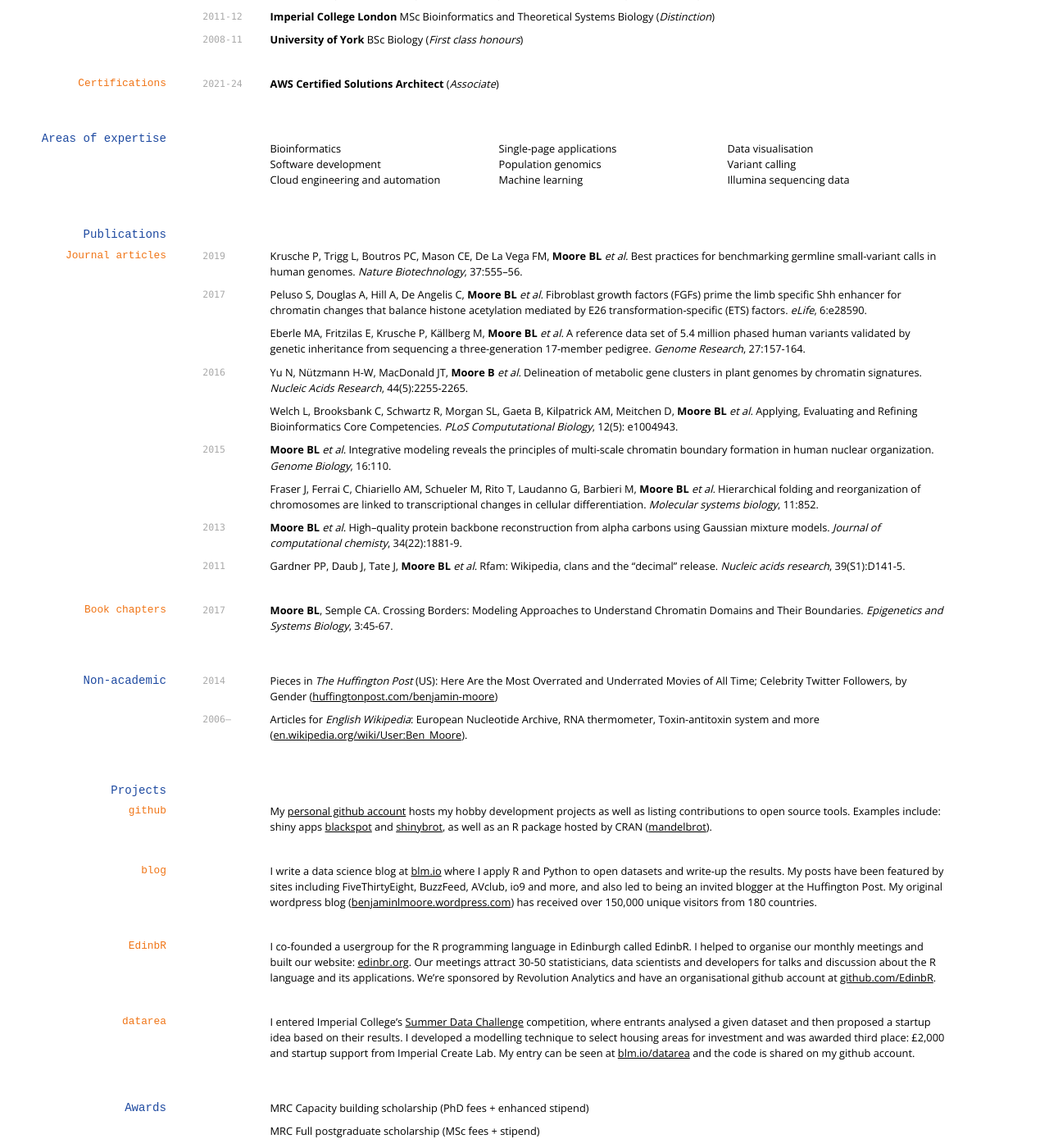
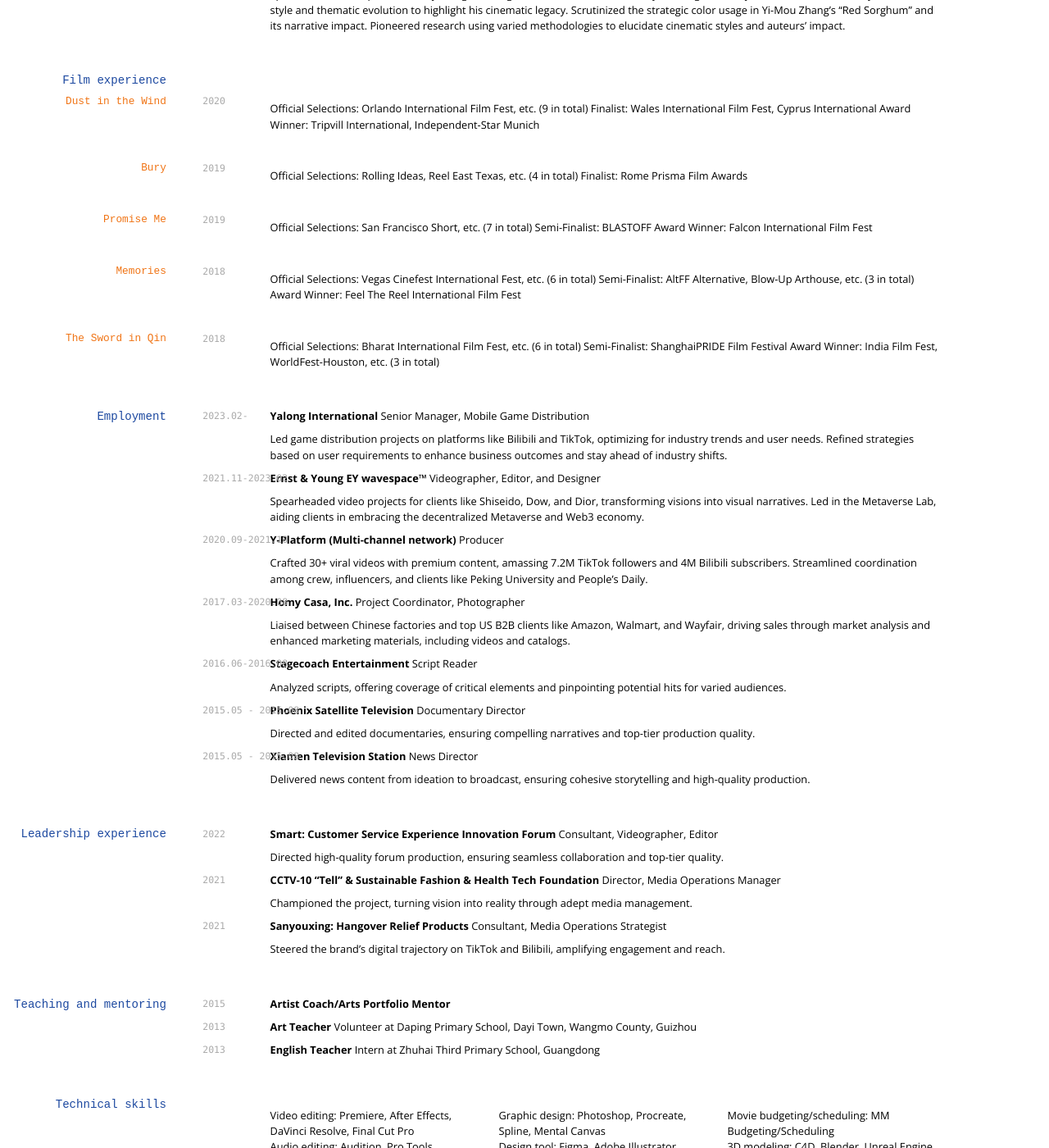
Before and after one commit to blmoore/md-cv, a Jekyll site: the page built from index.md, in a window 1280 px wide and 1400 px high, scrolled down 893 px. Shown: the whole window at 82% size. Built offline with Jekyll 4.4.1, drawn with Linux system fonts in a browser that asks for light colours; nearby versions of some CDN libraries; some web fonts are replaced; some of the changed text lies outside the part shown.

Commit message:
Update index.md

```diff
--- a/index.md
+++ b/index.md
@@ -12,171 +12,163 @@ title: Katherine Chen's CV
 <i class="fa fa-wix"></i> <a href="https://www.chenyujun.com/">Portfolio</a>
 </div>
 
-### Research interests
+## Research interests
 
 Virtual Production: The Evolution of Cinematic "Hyper-Reality" in the Algorithmic Era
 
 ## Education
 
-`2015 - 2019`
+`2015-2019`
 __DePaul University, Master of Fine Art in Film.__
 - GPA 3.79/4 MBA: Operation Management, Marketing
 
-`2013 - 2015`
+`2013-2015`
 __Hong Kong Baptist University, Bachelor of Cinema and Television__
 - Relevant Coursework: Mass Communication; Media Research Methods
 
-`2011 - 2013`
+`2011-2013`
 __Hong Kong Baptist University, Teaching English as a Second Language (Transferred)__
+
+## Research experience
+### Master researcher
+
+`2017`
+__Wuxia to Kung Fu: Evolution of Hong Kong Action Cinema under Shaw Brother Studio__
+> Pioneered in-depth archival dives into the Shaw Brothers studio' transformative journey from the 1920s to 1980s.
+> Dissected the studio's monumental influence on martial arts cinema and spotlighted visionary directors.
+> Showcased findings at a pivotal graduate symposium on Asian film history.
+
+`2016`
+__DePaul University, College of Computing and Digital Media__
+> Compiled a database from 95+ articles, revealing diversity's influence on revenue and global studio strategies.
+> Authored ten reports on global film adaptations, underscoring distribution trends and audience shifts.
+> Orchestrated research on story frameworks, dissecting conventional narrative arcs and the hero's journey.
+> Crafted 8+ script coverage, pinpointing strengths and areas of improvement in peer submissions.
+> Conducted analyses of over 50 films, extracting genre, plot, and cinematic evolution insights.
+> Piloted 20+ film projects, infusing research insights into the cinematic narrative.
+
+### Undergraduate researcher
+
+`2015`
+__Copyright Awareness and Media Download Behavior among College Students in China__
+> Administered a questionnaire, analyzing data in SPSS using frequency, crosstab, and correlation methods.
+> Generated a report on China's copyright evolution, intellectual property, and media piracy.
+
+`2014`
+__Auteur Theory and Cinematic Styles Analysis__
+> Spearheaded a comparative study of Ingmar Bergman and Robert Bresson's styles using film analysis tools.
+> Delved into Billy Wilder's film style and thematic evolution to highlight his cinematic legacy.
+> Scrutinized the strategic color usage in Yi-Mou Zhang's "Red Sorghum" and its narrative impact.
+> Pioneered research using varied methodologies to elucidate cinematic styles and auteurs' impact.
+
+## Film experience
+### Dust in the Wind
+`2020`
+> Official Selections: Orlando International Film Fest, etc. (9 in total)
+> Finalist: Wales International Film Fest, Cyprus International
+> Award Winner: Tripvill International, Independent-Star Munich
+
+### Bury
+`2019`
+> Official Selections: Rolling Ideas, Reel East Texas, etc. (4 in total)
+> Finalist: Rome Prisma Film Awards
+
+### Promise Me
+`2019`
+> Official Selections: San Francisco Short, etc. (7 in total)
+> Semi-Finalist: BLASTOFF
+> Award Winner: Falcon International Film Fest
+
+### Memories
+`2018`
+> Official Selections: Vegas Cinefest International Fest, etc. (6 in total)
+> Semi-Finalist: AltFF Alternative, Blow-Up Arthouse, etc. (3 in total)
+> Award Winner: Feel The Reel International Film Fest
+
+### The Sword in Qin
+`2018`
+> Official Selections: Bharat International Film Fest, etc. (6 in total)
+> Semi-Finalist: ShanghaiPRIDE Film Festival
+> Award Winner: India Film Fest, WorldFest-Houston, etc. (3 in total)
 
 ## Employment
 
-`2020-`
-__Illumina, Inc.__ Senior Bioinformatics Scientist (software engineer and solutions architect).
-> My work includes integrating Illumina's best-in-class _DRAGEN_ bioinformatics analysis pipelines with our flagship cloud platforms (_BaseSpace Sequence Hub_ and _Illumina Connected Analytics_). I also develop public tools such as the BaseSpace Sequence Hub Commandline Interface, alongside many other internal software engineering projects ranging from bioinformatics scripts to web applications.
+`2023.02-`
+__Yalong International__ Senior Manager, Mobile Game Distribution
+> Led game distribution projects on platforms like Bilibili and TikTok, optimizing for industry trends and user needs.
+> Refined strategies based on user requirements to enhance business outcomes and stay ahead of industry shifts.
 
-`2015-20`
-__Illumina, Inc.__ Bioinformatics Scientist (data scientist and statistical programmer).
-> I joined Illumina's R&D organisation in 2015 where I worked on a wide range of bioinformatics and data science projects. Some public-facing work focused on variant comparison and analysis tooling, and I also advanced the popular _Platinum Genomes_ gold-standard variant truthset by introducing novel validation methods.
+`2021.11-2023.02`
+__Ernst & Young EY wavespace™__ Videographer, Editor, and Designer
+> Spearheaded video projects for clients like Shiseido, Dow, and Dior, transforming visions into visual narratives.
+> Led in the Metaverse Lab, aiding clients in embracing the decentralized Metaverse and Web3 economy.
+
+`2020.09-2021.10`
+__Y-Platform (Multi-channel network)__ Producer
+> Crafted 30+ viral videos with premium content, amassing 7.2M TikTok followers and 4M Bilibili subscribers.
+> Streamlined coordination among crew, influencers, and clients like Peking University and People's Daily.
+
+`2017.03-2020.08`
+__Homy Casa, Inc.__ Project Coordinator, Photographer
+> Liaised between Chinese factories and top US B2B clients like Amazon, Walmart, and Wayfair, driving sales through market analysis and enhanced marketing materials, including videos and catalogs.
+
+`2016.06-2016.08`
+__Stagecoach Entertainment__ Script Reader
+> Analyzed scripts, offering coverage of critical elements and pinpointing potential hits for varied audiences.
+
+`2015.05 - 2015.08`
+__Phoenix Satellite Television__ Documentary Director
+>Directed and edited documentaries, ensuring compelling narratives and top-tier production quality.
+
+`2015.05 - 2015.08`
+__Xiamen Television Station__ News Director
+>Delivered news content from ideation to broadcast, ensuring cohesive storytelling and high-quality production.
+
+## Leadership experience
+
+`2022`
+__Smart: Customer Service Experience Innovation Forum__ Consultant, Videographer, Editor
+>Directed high-quality forum production, ensuring seamless collaboration and top-tier quality.
+
+`2021`
+__CCTV-10 “Tell” & Sustainable Fashion & Health Tech Foundation__ Director, Media Operations Manager
+>Championed the project, turning vision into reality through adept media management.
+
+`2021`
+__Sanyouxing: Hangover Relief Products__ Consultant, Media Operations Strategist
+>Steered the brand's digital trajectory on TikTok and Bilibili, amplifying engagement and reach.
+
+## Teaching and mentoring
+
+`2015`
+__Artist Coach/Arts Portfolio Mentor__
+
+`2013`
+__Art Teacher__ Volunteer at Daping Primary School, Dayi Town, Wangmo County, Guizhou
+
+`2013`
+__English Teacher__ Intern at Zhuhai Third Primary School, Guangdong
 
 ## Technical skills
 
-* Python
-* Javascript (incl. Typescript, React)
-* R
-* Go
-* AWS
-* UNIX
-* Cluster computing
-* Docker
-* Git and GitHub
-* HTML and CSS
-* Bash
-* Agile development
+* Video editing: Premiere, After Effects, DaVinci Resolve, Final Cut Pro
+* Audio editing: Audition, Pro Tools
+* Graphic design: Photoshop, Procreate, Spline, Mental Canvas
+* Design tool: Figma, Adobe Illustrator
+* Movie budgeting/scheduling: MM Budgeting/Scheduling
+* 3D modeling: C4D, Blender, Unreal Engine
+* Programming language: Python, C++
 
-## Education
+## Language
 
-`2012-15`
-__University of Edinburgh__ Bioinformatics PhD (supervisors: Colin Semple and Stuart Aitken). My thesis was titled _Unravelling higher order chromatin organisation through statistical analysis_ and is available through the [Edinburgh Research Archive](https://www.era.lib.ed.ac.uk/handle/1842/22906).
+* Spanish: DELE Spanish Diploma - Level A2
+* English: Fluent
+* Mandarin: Native
+* Taiwanese: Native
+* Cantonese: Fluent
 
-`2011-12`
-__Imperial College London__ MSc Bioinformatics and Theoretical Systems Biology (_Distinction_)
+## Certifications
 
-`2008-11`
-__University of York__ BSc Biology (_First class honours_)
-
-### Certifications
-
-`2021-24` __AWS Certified Solutions Architect__ (_Associate_)
-
-## Areas of expertise
-
-* Bioinformatics
-* Software development
-* Cloud engineering and automation
-* Single-page applications
-* Population genomics
-* Machine learning
-* Data visualisation
-* Variant calling
-* Illumina sequencing data
-
-## Publications
-
-### Journal articles
-`2019`
-Krusche P, Trigg L, Boutros PC, Mason CE, De La Vega FM, __Moore BL__ _et al._ Best practices for benchmarking germline small-variant calls in human genomes. _Nature Biotechnology_, 37:555–56.
-
-`2017`
-Peluso S, Douglas A, Hill A, De Angelis C, __Moore BL__ _et al._ Fibroblast growth factors (FGFs) prime the limb specific Shh enhancer for chromatin changes that balance histone acetylation mediated by E26 transformation-specific (ETS) factors. _eLife_, 6:e28590.
-
-Eberle MA, Fritzilas E, Krusche P, Källberg M, __Moore BL__ _et al._ A reference data set of 5.4 million phased human variants validated by genetic inheritance from sequencing a three-generation 17-member pedigree. _Genome Research_, 27:157-164.
-
-`2016`
-Yu N, Nützmann H-W, MacDonald JT, __Moore B__ _et al._ Delineation of metabolic gene clusters in plant genomes by chromatin signatures. _Nucleic Acids Research_, 44(5):2255-2265.
-
-Welch L, Brooksbank C, Schwartz R, Morgan SL, Gaeta B, Kilpatrick AM, Meitchen D, __Moore BL__ _et al._ Applying, Evaluating and Refining Bioinformatics Core Competencies. _PLoS Compututational Biology_, 12(5): e1004943.
-
-`2015`
-__Moore BL__ _et al._ Integrative modeling reveals the principles of multi-scale chromatin boundary formation in human nuclear organization. _Genome Biology_, 16:110.
-
-Fraser J, Ferrai C, Chiariello AM, Schueler M, Rito T, Laudanno G, Barbieri M, __Moore BL__ _et al._ Hierarchical folding and reorganization of chromosomes are linked to transcriptional changes in cellular differentiation. _Molecular systems biology_, 11:852.
-
-`2013`
-__Moore BL__ _et al._ High–quality protein backbone reconstruction from alpha carbons using Gaussian mixture models. _Journal of computational chemisty_, 34(22):1881-9.
-
-`2011`
-Gardner PP, Daub J, Tate J, __Moore BL__ _et al._ Rfam: Wikipedia, clans and the “decimal” release. _Nucleic acids research_, 39(S1):D141-5.
-
-### Book chapters
-
-`2017`
-__Moore BL__, Semple CA. Crossing Borders: Modeling Approaches to Understand Chromatin Domains and Their Boundaries. _Epigenetics and Systems Biology_, 3:45-67.
-
-## Non-academic
-
-`2014` Pieces in _The Huffington Post_ (US): Here Are the Most Overrated and Underrated Movies of All Time; Celebrity Twitter Followers, by Gender ([huffingtonpost.com/benjamin-moore](http://www.huffingtonpost.com/benjamin-moore/))
-
-`2006–` Articles for _English Wikipedia_: European Nucleotide Archive, RNA thermometer, Toxin-antitoxin system and more ([en.wikipedia.org/wiki/User:Ben_Moore](https://en.wikipedia.org/wiki/User:Ben_Moore)).
-
-## Projects
-
-### github
-
-My [personal github account](https://github.com/blmoore) hosts my hobby development projects as well as listing contributions to open source tools. Examples include: shiny apps [blackspot](https://github.com/blmoore/blackspot) and [shinybrot](https://github.com/blmoore/shinybrot), as well as an R package hosted by CRAN ([mandelbrot](https://github.com/blmoore/mandelbrot)).
-
-### blog
-
-I write a data science blog at [blm.io](http://blm.io/blog) where I apply R and Python to open datasets and write-up the results. My posts have been featured by sites including FiveThirtyEight, BuzzFeed, AVclub, io9 and more, and also led to being an invited blogger at the Huffington Post. My original wordpress blog ([benjaminlmoore.wordpress.com](http://benjaminlmoore.wordpress.com)) has received over 150,000 unique visitors from 180 countries.
-
-### EdinbR
-
-I co-founded a usergroup for the R programming language in Edinburgh called EdinbR. I helped to organise our monthly meetings and built our website: [edinbr.org](http://edinbr.org). Our meetings attract 30-50 statisticians, data scientists and developers for talks and discussion about the R language and its applications. We're sponsored by Revolution Analytics and have an organisational github account at [github.com/EdinbR](https://github.com/EdinbR).
-
-### datarea
-
-I entered Imperial College's [Summer Data Challenge](https://www.imperial.ac.uk/data-science/education/summer-data-challenge/) competition, where entrants analysed a given dataset and then proposed a startup idea based on their results. I developed a modelling technique to select housing areas for investment and was awarded third place: £2,000 and startup support from Imperial Create Lab. My entry can be seen at [blm.io/datarea](http://blm.io/datarea) and the code is shared on my github account.
-
-## Awards
-
-MRC Capacity building scholarship (PhD fees + enhanced stipend)
-
-MRC Full postgraduate scholarship (MSc fees + stipend)
-
-ISCB computational biology Wikipedia competition 2013 ([doi:10.1371/journal.pcbi.1003242](http://dx.doi.org/10.1371/journal.pcbi.1003242); 2nd place)
-
-Imperial Create Lab's "Summer data challenge" ([summerdatachallenge.com](http://summerdatachallenge.com); 3rd place)
-
-Individual engagement grant from the Wikimedia Foundation to attend ISMB 2014
-
-Training accreditation for Wikimedia UK, the national chapter of the Wikimedia Foundation
-
-Front cover design selected for J. Comp. Chem. (34:22) ([doi:10.1002/jcc.23388](http://dx.doi.org/10.1002/jcc.23388))
-
-## Placements
-
-`2010-11`
-__Wellcome Trust Sanger Institute__ (_Cambridge, UK_)
-Worked for two summers on the Rfam database ([rfam.xfam.org](http://rfam.xfam.org)) in the Bateman group
-
-
-## Links
-
-<!-- fa are fontawesome, ai are academicons -->
-* <i class="fa fa-envelope"></i> <a href="mailto:ben@blm.io">ben@blm.io</a><br />
-* <i class="fa fa-github"></i> <a href="http://github.com/blmoore">blmoore</a><br />
-* <i class="fa fa-twitter"></i> <a href="http://twitter.com/benjaminlmoore">benjaminlmoore</a><br />
-* <i class="fa fa-linkedin"></i> <a href="https://www.linkedin.com/in/blmoore/">LinkedIn</a>
-* <i class="fa fa-stack-overflow"></i> <a href="http://stackoverflow.com/users/1274516/blmoore">StackOverflow</a>
-* <i class="fa fa-wikipedia"></i> <a href="https://en.wikipedia.org/wiki/User:Ben_Moore">Wikipedia Userpage</a><br />
-* <i class="ai ai-google-scholar"></i> <a href="http://scholar.google.com/citations?user=YMxsGpsAAAAJ">Google scholar</a>
-* <i class="ai ai-orcid"></i> <a href="https://orcid.org/0000-0002-4074-1933">ORCiD</a>
-* <i class="ai ai-figshare"></i> <a href="https://figshare.com/authors/Benjamin_Moore/99461">figshare</a>
-
-## References
-
-Available on request.
+ __ACE® Fitness Certifications - American Council on Exercise__
 
 <!-- ### Footer
-
-Last updated: May 2013 -->
```
